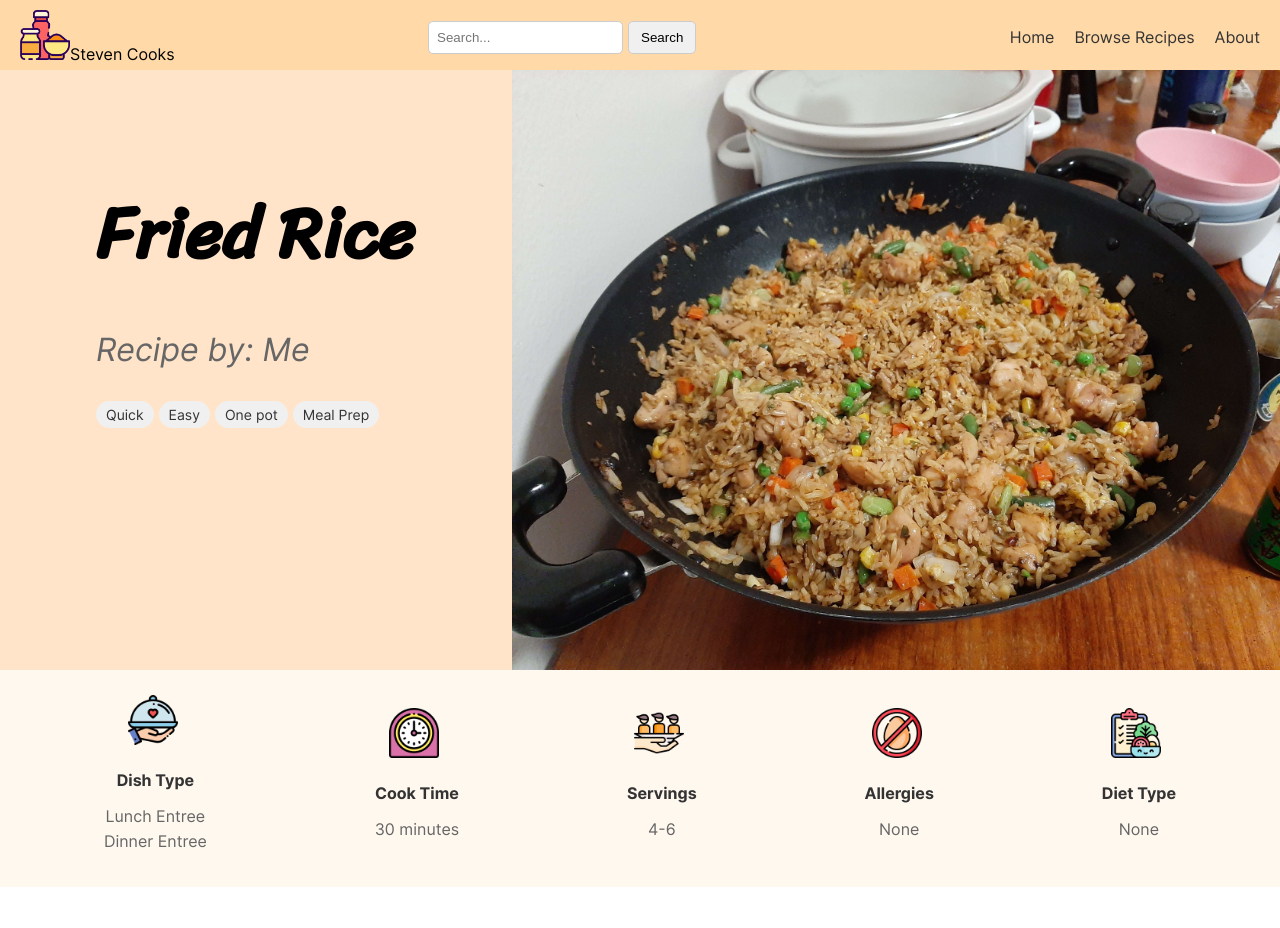
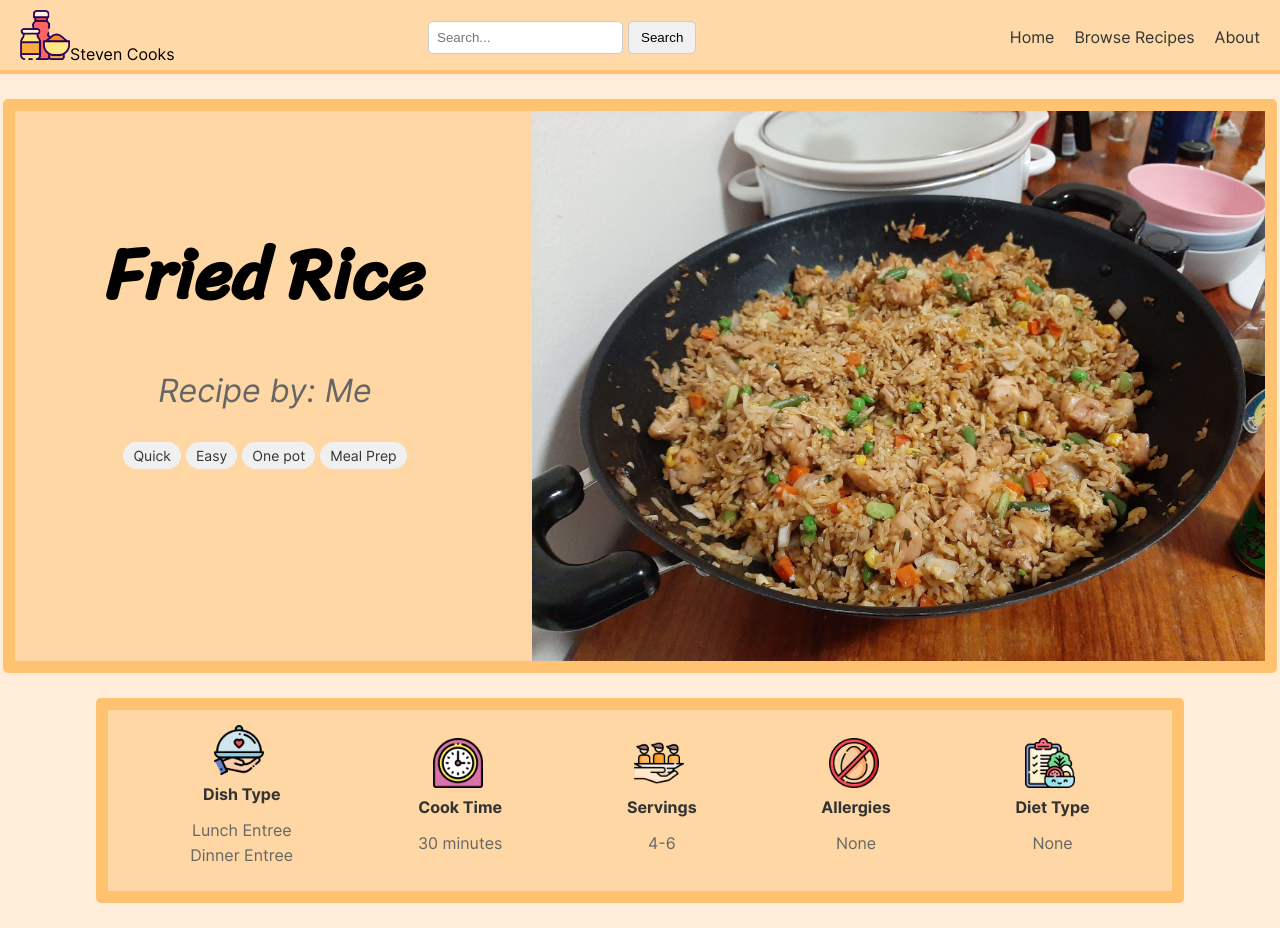
Before and after one commit to Steven-Vasquez/StevensRecipeSite, a React (Create React App) app: page /recipe-example in a window 1280 px wide. Before the commit the page ends 887 px from the top, so only its background shows below. Built offline with nearby package versions, Linux system fonts and the light colour scheme.

Commit message:
Updated css for recipe outline page. Still not too sure about the color palate. Maybe needs more contrast?

```diff
--- a/src/pages/RecipeOutline.js
+++ b/src/pages/RecipeOutline.js
@@ -6,7 +6,9 @@ export function RecipeOutline() {
     <div className="page-container">
 
       {/* Recipe Card Opening */}
-      <div className="recipe-card-opening">
+      <div className="outer-opening-container">
+        <div className="opening-card-container">
+
           <div className="recipe-name-container">
             <h2 className="recipe-name">Fried Rice</h2>
             <p className="recipe-credit">Recipe by: Me</p>
@@ -18,13 +20,16 @@ export function RecipeOutline() {
             </div>
           </div>
 
+
+
           <div className="recipe-image-container">
             <img src="/images/recipe_images/fried_rice/fried_rice.jpg" alt="Fried Rice" />
           </div>
-
+        </div>
       </div>
 
       {/* Recipe Information */}
+      <div className="outer-info-container">
         <div className="basic-info-container">
           <div className="recipe-info">
             <img src="/images/filter_icons/dish_type.png" alt="Dish Type" className="filter-icon" />
@@ -66,7 +71,7 @@ export function RecipeOutline() {
               <li>None</li>
             </ul>
           </div>
-
+        </div>
       </div>
     </div>
   );
--- a/src/stylesheets/Navbar.css
+++ b/src/stylesheets/Navbar.css
@@ -4,6 +4,7 @@
   padding: 10px 20px;
   box-shadow: 0px 2px 4px rgba(0, 0, 0, 0.1);
   height: 50px;
+  border-bottom: 4px solid rgb(255, 194, 113);
 }
 
 .navbar-container {
--- a/src/stylesheets/RecipeOutline.css
+++ b/src/stylesheets/RecipeOutline.css
@@ -1,23 +1,36 @@
 .page-container {}
 
-.recipe-card-opening {
+.outer-opening-container {
     /* background-color: #fefee3; */
     width: 100%;
+    background-color: #FFE4C9;
+    height: max-content;
+    margin: auto;
+    display: flex;
+    justify-content: center;
+}
 
+.opening-card-container {
     display: grid;
     grid-template-areas:
         "recipe-name recipe-image";
     grid-template-columns: 2fr 3fr;
-    grid-template-rows: 3fr 1fr;
-    height: 75vh;
-    width: vw;
-    margin: auto;
+    width: 1250px;
+    margin-top: 25px;
+    margin-bottom: 25px;
+}
+
+.opening-card-container,
+.basic-info-container {
+    border: 12px solid rgb(255, 194, 113);
+    border-radius: 5px;
+    background-color: rgb(254, 215, 164);
 }
 
 .recipe-name-container {
     grid-area: recipe-name;
     padding: 40px;
-    padding-left: 7.5vw;
+    text-align: center;
     /* Add padding for spacing */
 }
 
@@ -25,6 +38,7 @@
     display: flex;
     flex-wrap: wrap;
     gap: 5px;
+    justify-content: center;
     /* Adjust the gap between tags as needed */
 }
 
@@ -54,33 +68,35 @@
 
 .recipe-image-container {
     grid-area: recipe-image;
+    max-height: calc(550px);
     display: flex;
-    justify-content: end;
-
 }
 
 .recipe-image-container img {
     max-width: 100%;
     max-height: 100%;
-    height: 75vh;
+    height: max-content;
     margin-left: auto;
 }
 
-.basic-info-container .recipe-name-container .recipe-image-container {
-    border: 1px solid black;
-}
-
-.recipe-card-opening {
+.outer-info-container {
     background-color: #FFE4C9;
+    display: flex;
+    justify-content: center;
+    padding-bottom: 25px;
+    /* box-shadow: 0 4px 6px rgba(0, 0, 0, 0.1); */
 }
 
 .basic-info-container {
     display: flex;
     justify-content: space-around;
     align-items: center;
-    padding: 20px;
-    background-color: rgb(255, 248, 239);
-    /* box-shadow: 0 4px 6px rgba(0, 0, 0, 0.1); */
+    padding: 10px 20px 10px 20px;
+    width: 80%;
+}
+
+.outer-opening-container, .outer-info-container {
+    background-color: #ffedda;
 }
 
 .recipe-info {
@@ -90,6 +106,7 @@
 .recipe-info p {
     font-weight: bold;
     color: #333;
+    margin: 0;
 }
 
 .recipe-info img {
```
Lines whose indentation alone changed are shown as unchanged.
